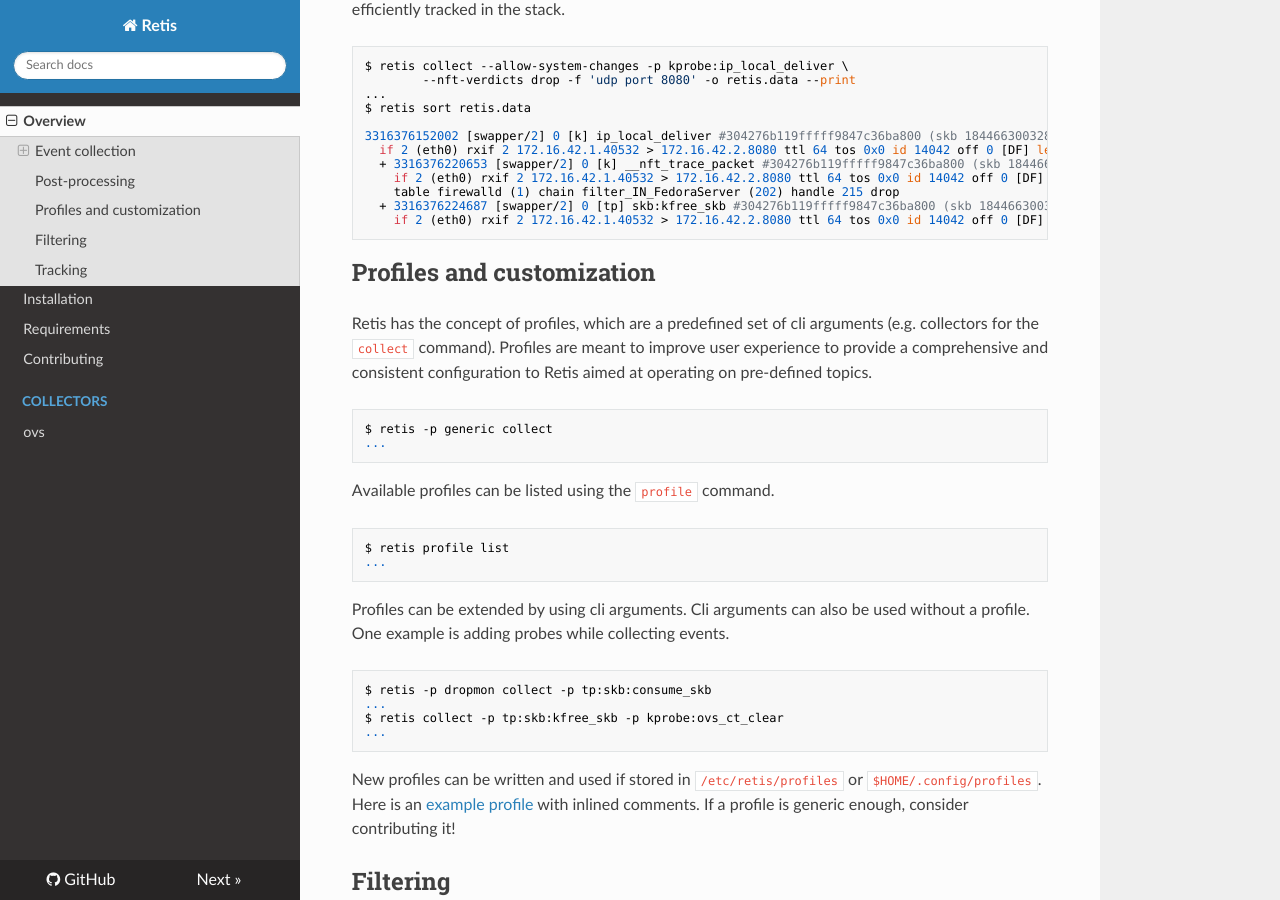
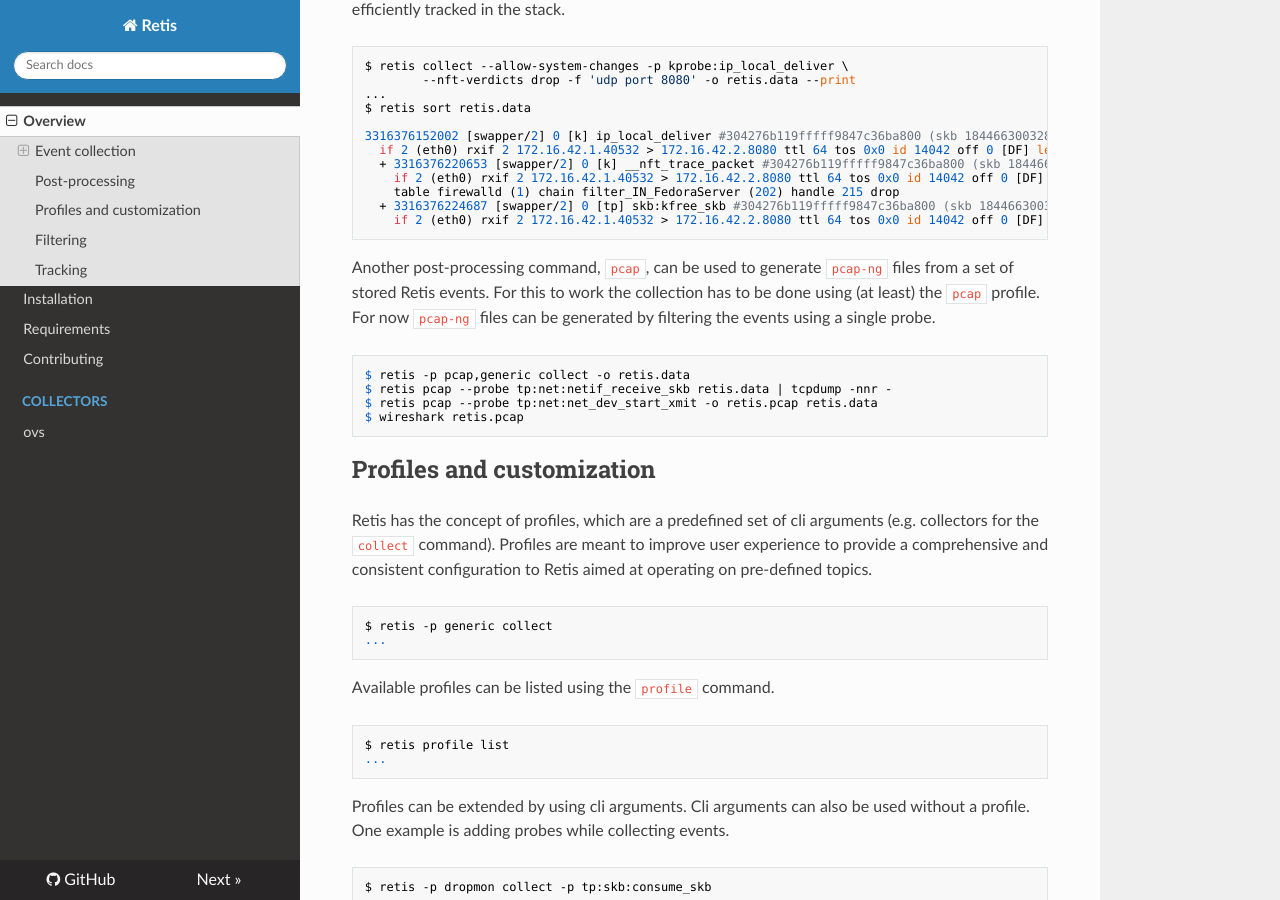
Before and after one commit to retis-org/retis, an MkDocs documentation site: the page built from docs/README.md, in a window 1280 px wide and 900 px high, scrolled down 1767 px. Built offline with MkDocs 1.6.1, drawn with Linux system fonts in a browser that asks for light colours; nearby versions of some CDN libraries.

Commit message:
docs: add a section on the pcap post-processing command
Signed-off-by: Antoine Tenart <atenart@redhat.com>

````diff
--- a/docs/README.md
+++ b/docs/README.md
@@ -97,6 +97,18 @@
     if 2 (eth0) rxif 2 172.16.42.1.40532 > 172.16.42.2.8080 ttl 64 tos 0x0 id 14042 off 0 [DF] len 32 proto UDP (17) len 4
 ```
 
+Another post-processing command, `pcap`, can be used to generate `pcap-ng` files
+from a set of stored Retis events. For this to work the collection has to be
+done using (at least) the `pcap` profile. For now `pcap-ng` files can be
+generated by filtering the events using a single probe.
+
+```
+$ retis -p pcap,generic collect -o retis.data
+$ retis pcap --probe tp:net:netif_receive_skb retis.data | tcpdump -nnr -
+$ retis pcap --probe tp:net:net_dev_start_xmit -o retis.pcap retis.data
+$ wireshark retis.pcap
+```
+
 ## Profiles and customization
 
 Retis has the concept of profiles, which are a predefined set of cli arguments
````
